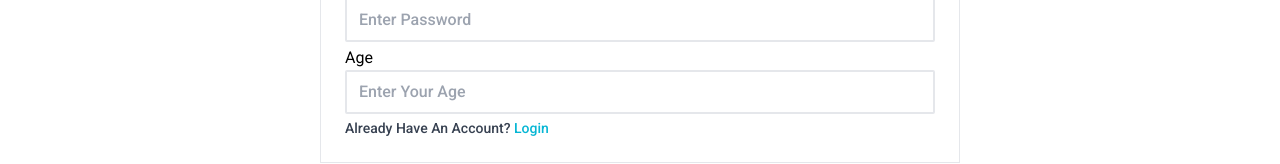
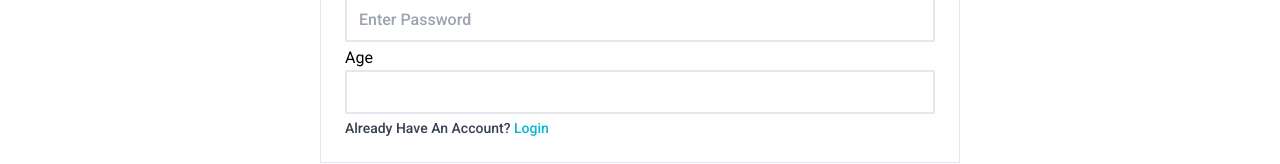
Before and after one commit to Shahriar090/react-query-practice-project, a React (Vite) app: page /register in a window 1280 px wide. Shown: the part 390-554 px from the top of the page. Built offline with nearby package versions, Linux system fonts and the light colour scheme.

Commit message:
Updated the Registration Form component. Implemented logic for working with custom or any UI component library inputs with React Hook Form by using the Controller component.

```diff
--- /dev/null
+++ b/src/components/Form/NumberInput.jsx
@@ -0,0 +1,17 @@
+const NumberInput = ({ value, onChange, ...rest }) => {
+  const handleChange = (e) => {
+    const value = e.target.valueAsNumber || 0;
+    onChange(value);
+  };
+  return (
+    <input
+      type="number"
+      min={0}
+      onChange={handleChange}
+      value={value}
+      {...rest}
+    />
+  );
+};
+
+export default NumberInput;
--- a/src/components/Form/RegistrationForm.jsx
+++ b/src/components/Form/RegistrationForm.jsx
@@ -1,7 +1,8 @@
 import { Link } from "react-router";
 import Field from "./Field";
 import FieldSet from "./FieldSet";
-import { useFieldArray, useForm } from "react-hook-form";
+import { useFieldArray, useForm, Controller } from "react-hook-form";
+import NumberInput from "./NumberInput";
 
 const RegistrationForm = () => {
   const {
@@ -64,13 +65,19 @@ const RegistrationForm = () => {
             />
           </Field>
           <Field label={"Age"}>
-            <input
-              {...register("age")}
-              type="number"
-              id="age"
+            <Controller
               name="age"
-              placeholder="Enter Your Age"
-              className="border-2 w-full px-3 py-2 rounded-sm text-black font-medium"
+              control={control}
+              render={({ field }) => (
+                <NumberInput
+                  id="age"
+                  className="border-2 w-full px-3 py-2 rounded-sm text-black font-medium"
+                  {...field}
+                />
+              )}
+              rules={{
+                max: { value: 100, message: "Age Can Be Between 0 And 100" },
+              }}
             />
           </Field>
 
```
